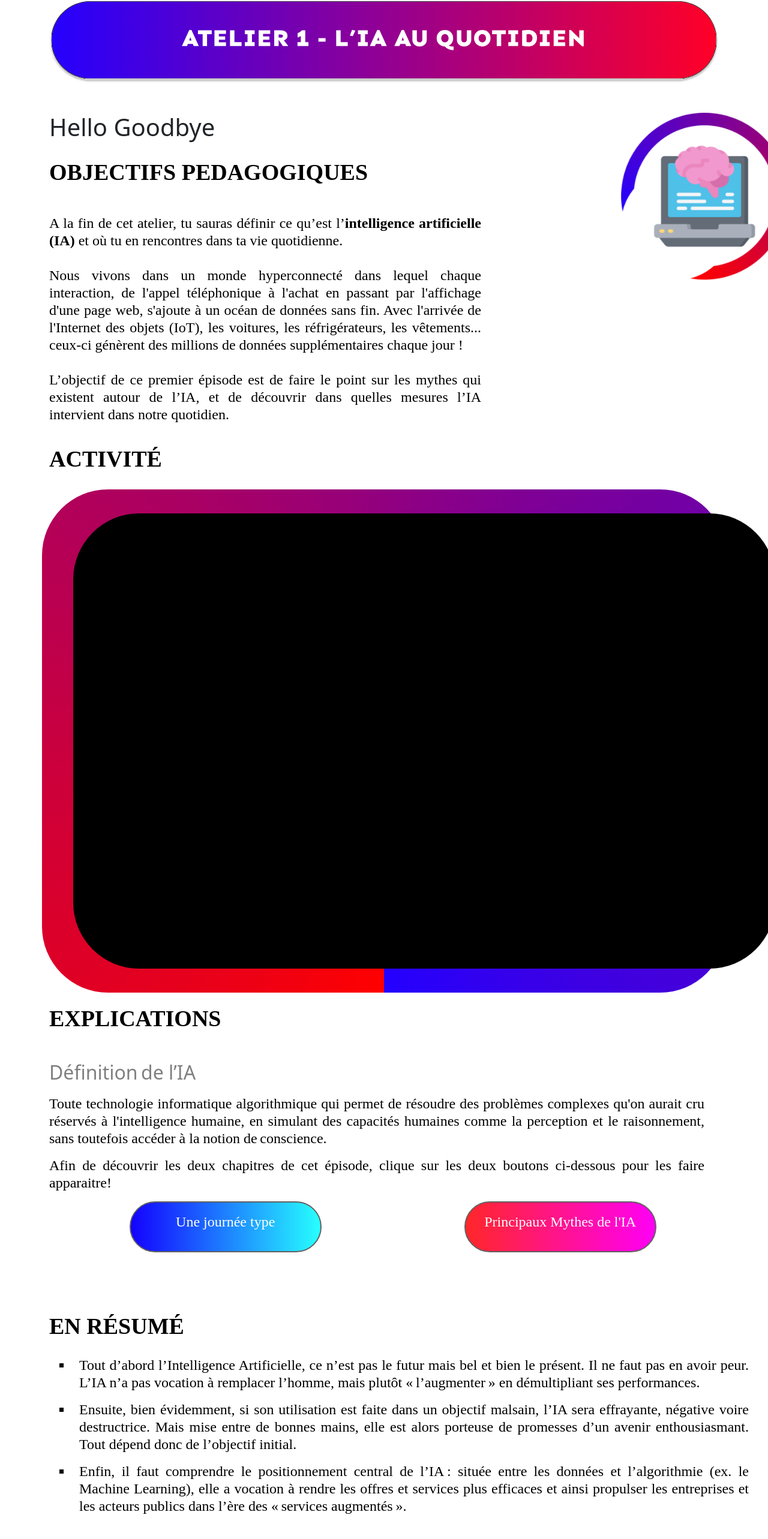
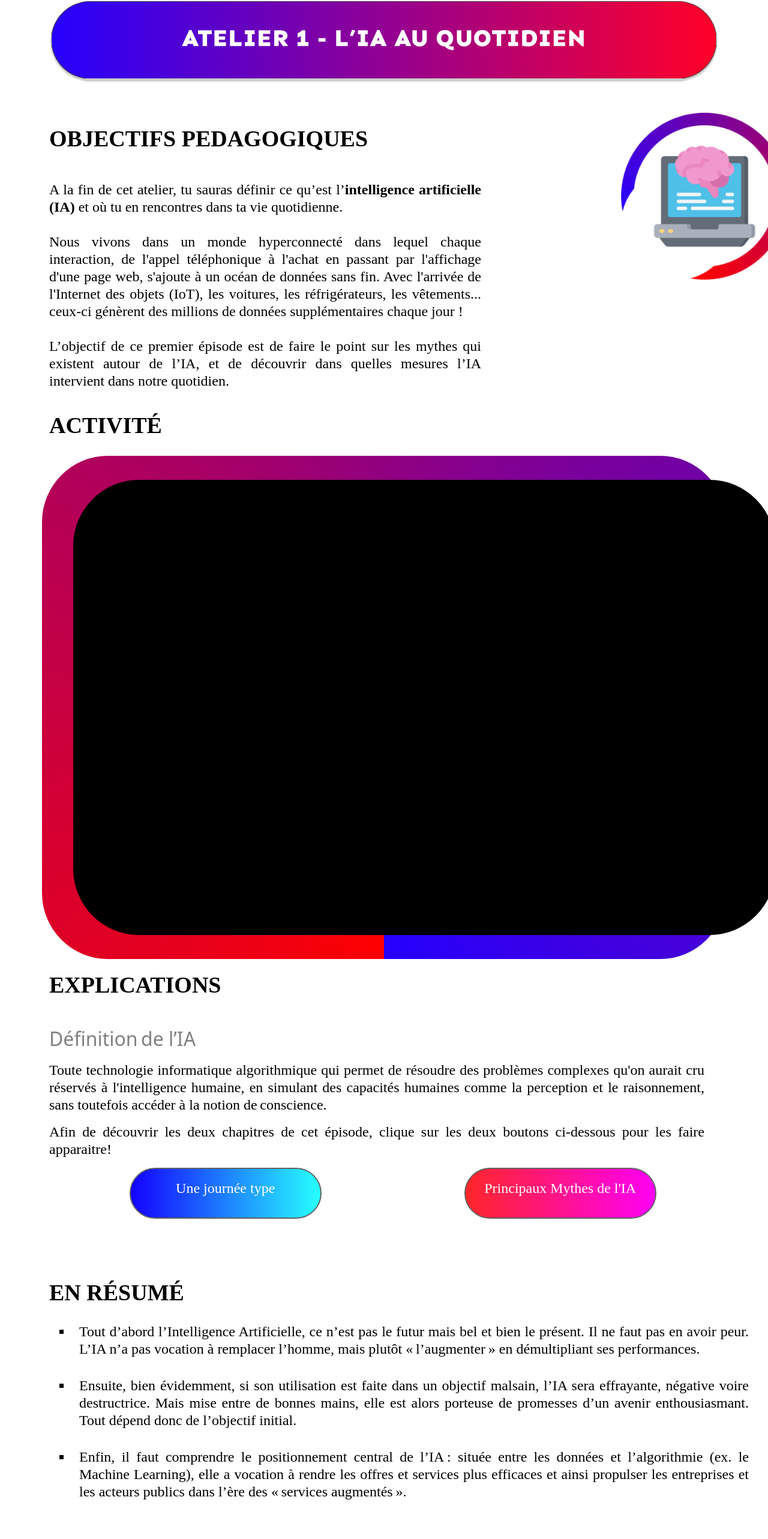
Before and after one commit to Generation-IA/Vulgarization-kit, a React (Create React App) app in the folder kit/: page / in a window 1280 px wide. Shown: the part 3163-5729 px from the top of the page at 60% size. Built offline with nearby package versions, Linux system fonts and the light colour scheme; what webfontloader would draw is missing.

Commit message:
Fix resum bug due to AT1css and little imprvment

```diff
--- a/kit/src/At1.js
+++ b/kit/src/At1.js
@@ -247,13 +247,6 @@ class At1 extends React.Component {
                     <Row>
                         <Col >
 
-                        <h1 class="ml11">
-                        <span class="text-wrapper">
-                        <span class="line line1"></span>
-                        <span class="letters">Hello Goodbye</span>
-                        </span>
-                        </h1>
-
                             <h1 class="act">Objectifs Pedagogiques</h1>
                             <p class="bodytext"> A la fin de cet atelier, tu sauras définir ce qu’est l’<strong>intelligence artificielle (IA)</strong> et où tu en rencontres dans ta vie quotidienne.<br /><br />
 
--- a/kit/src/Resum1.js
+++ b/kit/src/Resum1.js
@@ -19,10 +19,10 @@ class Resum1 extends React.Component {
                 </Row>
                 <Row>
                     <ul>
-                        <a class="underlined"> {body_text.text.paragraph1} </a>
+                        <p class="underlined"> {body_text.text.paragraph1} </p>
                     </ul>
-                    <ul ><a class="underlined"> {body_text.text.paragraph2} </a></ul>
-                    <ul className='text_resum1_p3'><a class="underlined">{body_text.text.paragraph3} </a></ul>
+                    <ul ><p class="underlined"> {body_text.text.paragraph2} </p></ul>
+                    <ul className='text_resum1_p3'><p class="underlined">{body_text.text.paragraph3} </p></ul>
 
                 </Row>
 
```
